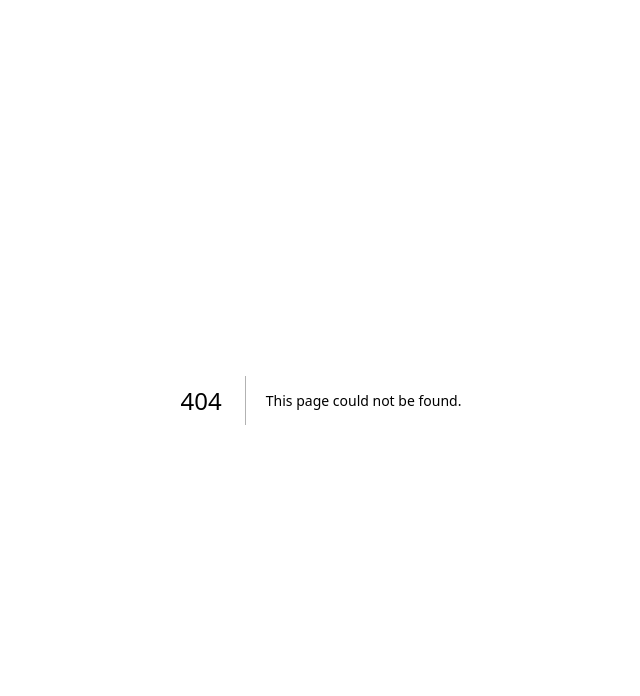
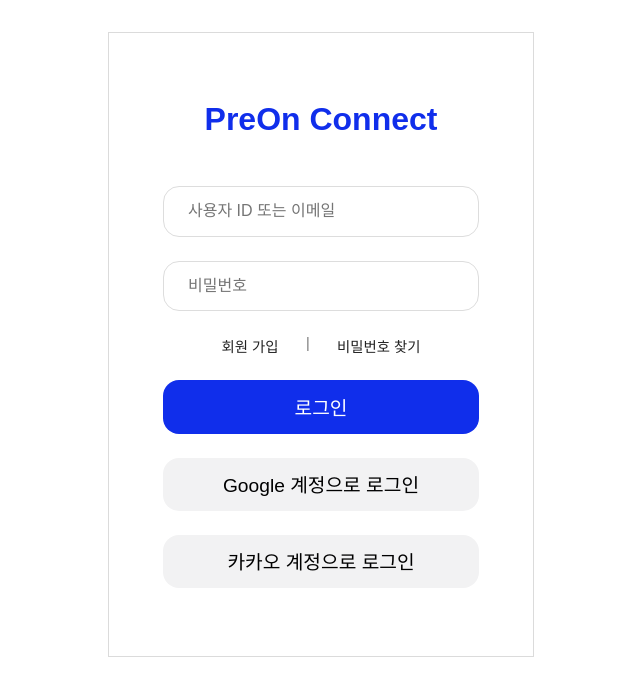
Before and after one commit to pre-on-connect/front-end, a Next.js app: page /login in a window 1280 px wide. Before the commit this address had no page. Shown: the top 696 px of the page, without its empty margins (319-959 px from the left). Built offline with nearby package versions, Linux system fonts and the light colour scheme.

Commit message:
Design: Login페이지 퍼블리싱 작업중

```diff
--- /dev/null
+++ b/src/app/login/page.tsx
@@ -0,0 +1,10 @@
+import React from 'react';
+import Login from "@/components/Login";
+
+function LoginPage() {
+    return (
+         <Login/>
+    );
+}
+
+export default LoginPage;
--- /dev/null
+++ b/src/components/Login.tsx
@@ -0,0 +1,24 @@
+import {LoginForm} from "@/components/LoginStyle";
+import {Input} from "@/components/ui/Input";
+import {Button} from "@/components/ui/Button";
+
+
+function Login() {
+    return (
+        <LoginForm>
+            <h1>PreOn Connect</h1>
+            <Input type='text' placeholder='사용자 ID 또는 이메일'/>
+            <Input type='password' placeholder='비밀번호'/>
+            <ul className='signUpFindPw'>
+                <li>회원 가입</li>
+                <li>&#124;</li>
+                <li>비밀번호 찾기</li>
+            </ul>
+            <Button $fill='primary'>로그인</Button>
+            <Button >Google 계정으로 로그인</Button>
+            <Button >카카오 계정으로 로그인</Button>
+        </LoginForm>
+    );
+}
+
+export default Login;
--- /dev/null
+++ b/src/components/LoginStyle.ts
@@ -0,0 +1,56 @@
+'use client';
+
+import styled from "styled-components";
+
+export const LoginForm = styled.div`
+  width: 26.625rem;
+  height: 39.063rem;
+  margin: 2rem auto;
+  border: 1px solid ${({theme}) => theme.color.gray_light_5};
+  display: flex;
+  flex-direction: column;
+  align-items: center;
+  padding: 4.25rem 2.875rem;
+  & > :first-child{
+    margin-bottom:3rem;
+  }
+  & > :not(:first-child):not(:last-child) {
+    margin-bottom:1.5rem;
+  }
+  @media ${({theme}) => theme.screenSize.mobile} {
+    border: none;
+  }
+
+  @media ${({theme}) => theme.screenSize.tablet} {
+  }
+
+  @media ${({theme}) => theme.screenSize.pc} {
+
+  }
+
+  & h1 {
+    color: ${({theme}) => theme.color.primary};
+    margin-bottom:3rem;
+  }
+
+  & .signUpFindPw{
+    width:100%;
+    padding:0 3.3rem;
+    display: flex;
+    justify-content: space-around;
+    font-size:.9rem;
+    & li {
+      list-style: none;
+      color:${({theme}) => theme.color.gray_dark_1};
+      &:not(:nth-of-type(2)){
+        cursor:pointer;
+        color:${({theme}) => theme.color.gray_dark_4};
+        &:hover{
+          color:${({theme}) => theme.color.primary};
+          font-weight:600;
+        }
+      }
+
+    }
+  }
+`;
```
